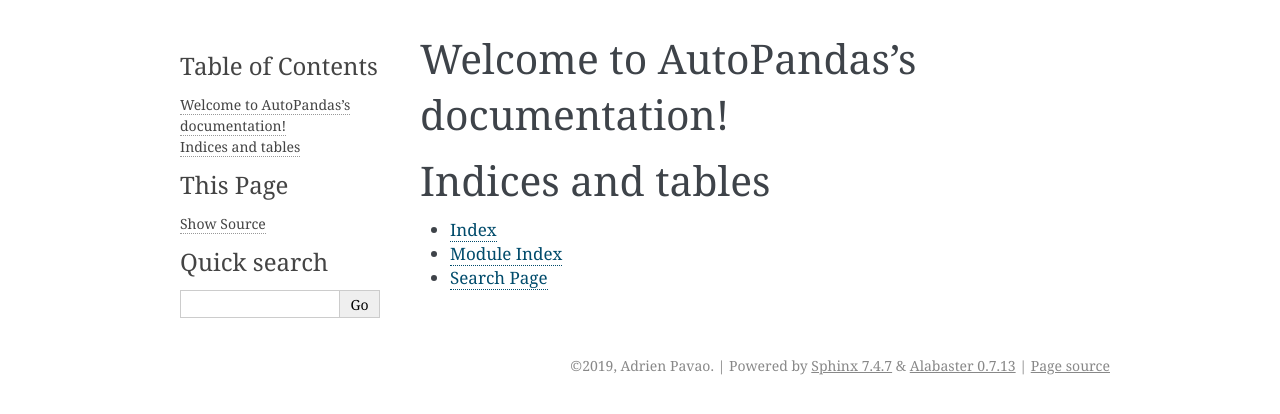
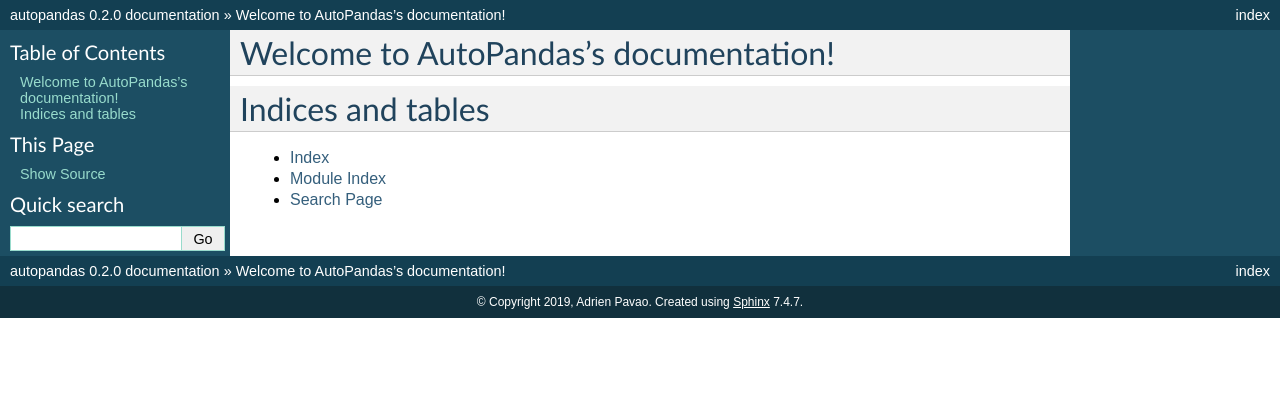
Before and after one commit to Didayolo/autopandas, a Sphinx documentation site: the page built from docs/index.rst, in a window 1280 px wide. Shown: the top 414 px of the page. Built offline with Sphinx 7.4.7, drawn with Linux system fonts in a browser that asks for light colours.

Commit message:
Classic theme for the documentation.

```diff
--- a/docs/conf.py
+++ b/docs/conf.py
@@ -86,7 +86,7 @@
 # The theme to use for HTML and HTML Help pages.  See the documentation for
 # a list of builtin themes.
 #
-html_theme = 'alabaster'
+html_theme = 'classic'
 
 # Theme options are theme-specific and customize the look and feel of a theme
 # further.  For a list of options available for each theme, see the
--- a/requirements.txt
+++ b/requirements.txt
@@ -8,3 +8,4 @@
 #scipy
 gensim
 keras
+tensorflow
```
